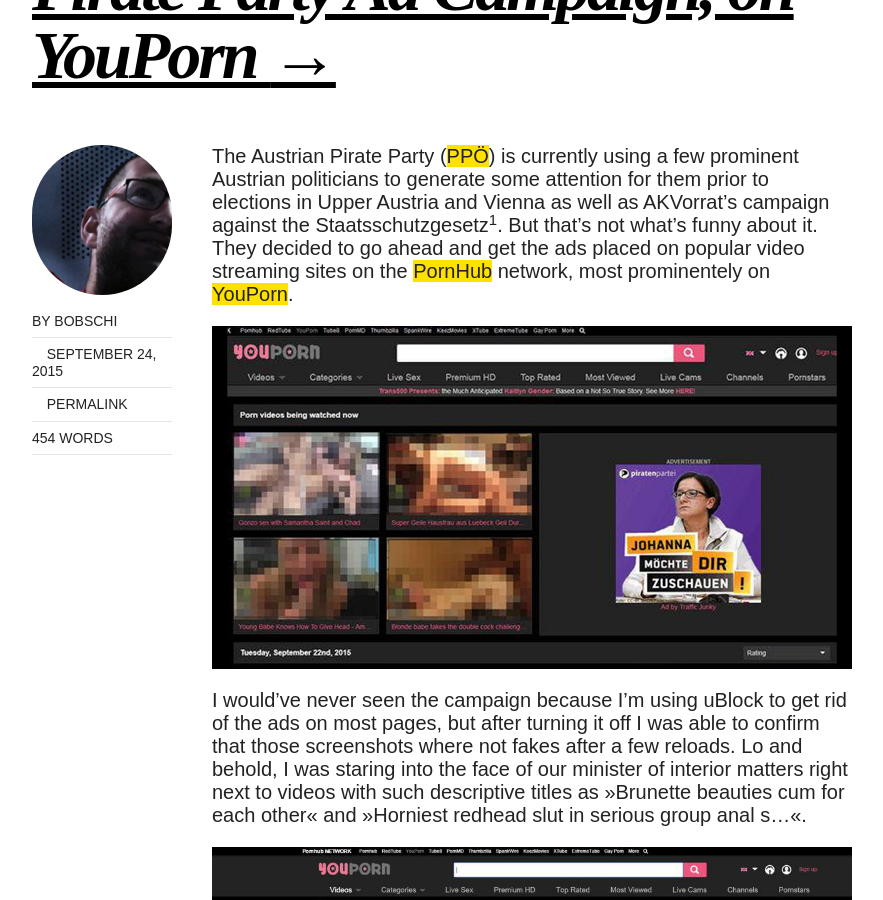
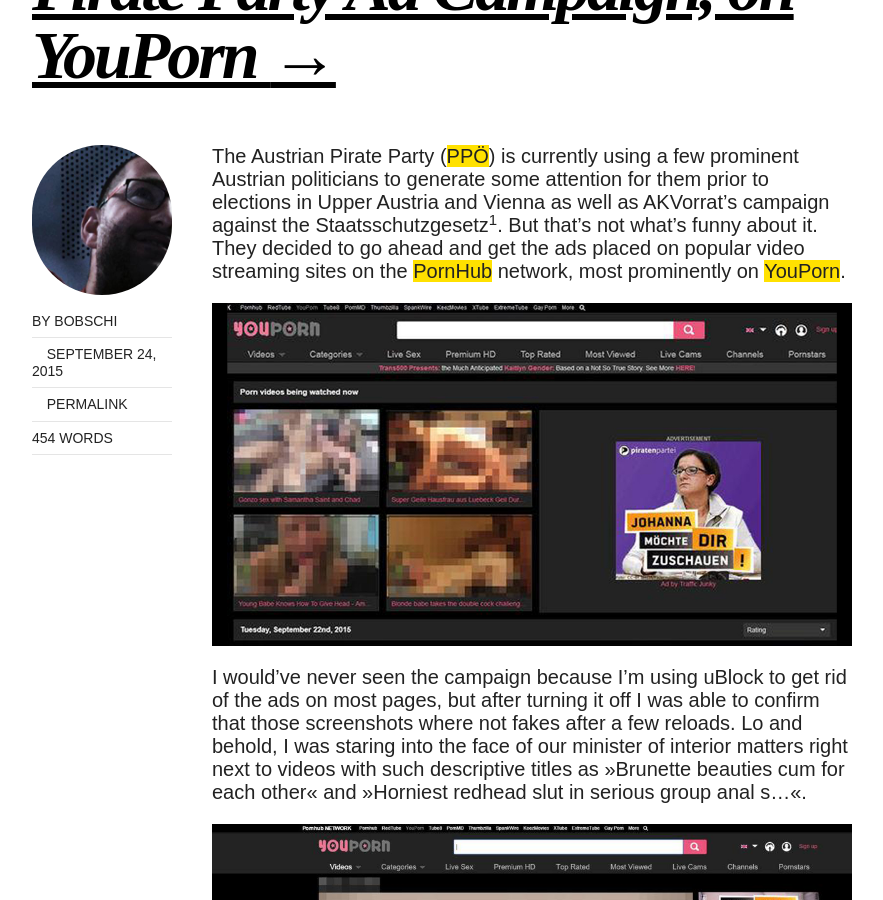
Before and after one commit to bobschi/lebobs.ch, a Jekyll site: the page built from _posts/2015-09-24-pirate-party-ad-campaign.md, in a window 1280 px wide and 900 px high, scrolled down 397 px. Shown: the whole window, without its empty margins (128-1011 px from the left). Built offline with Jekyll 4.4.1, drawn with Linux system fonts in a browser that asks for light colours; nearby versions of some CDN libraries.

Commit message:
Fix spelling errors in post. Ready to publish.

```diff
--- a/_posts/2015-09-24-pirate-party-ad-campaign.md
+++ b/_posts/2015-09-24-pirate-party-ad-campaign.md
@@ -1,19 +1,19 @@
 ---
 layout: post
-date: 2015-09-24 16:53:04 +0200
+date: 2015-09-24 17:43:04 +0200
 title: Pirate Party Ad Campaign, on YouPorn
-category: "meta"
+category: "politics"
 tags: ['politics', 'upper&nbsp;austria', 'youporn', 'politics', 'vienna', 'austria', 'pirate&nbsp;party', 'ppoe', 'interior']
 link: http://privacy.piraten-ooe.at
 ---
 
-The Austrian Pirate Party ([PPÖ](https://www.piratenpartei.at)) is currently using a few prominent Austrian politicians to generate some attention for them prior to elections in Upper Austria and Vienna as well as AKVorrat's campaign against the Staatsschutzgesetz[^1]. But that's not what's funny about it. They decided to go ahead and get the ads placed on popular video streaming sites on the [PornHub](https://pornhub.com) network, most prominentely on [YouPorn](https://youporn.com).
+The Austrian Pirate Party ([PPÖ](https://www.piratenpartei.at)) is currently using a few prominent Austrian politicians to generate some attention for them prior to elections in Upper Austria and Vienna as well as AKVorrat's campaign against the Staatsschutzgesetz[^1]. But that's not what's funny about it. They decided to go ahead and get the ads placed on popular video streaming sites on the [PornHub](https://pornhub.com) network, most prominently on [YouPorn](https://youporn.com).
 
-![First ad of the campaign; shows Mdinister of Interior Johanna-Mikl Leitner with the text "Johanna wants to watch you!" on YouPorn](/images/youporn-1.jpeg)
+![First ad of the campaign; shows Minister of Interior Johanna Mikl-Leitner with the text "Johanna wants to watch you!" on YouPorn](/images/youporn-1.jpeg)
 
 I would've never seen the campaign because I'm using uBlock to get rid of the ads on most pages, but after turning it off I was able to confirm that those screenshots where not fakes after a few reloads. Lo and behold, I was staring into the face of our minister of interior matters right next to videos with such descriptive titles as "Brunette beauties cum for each other" and "Horniest redhead slut in serious group anal s...".
 
-![Second and third ad of the campaign, showing German chancelor Angela Merkl with the text "Does Mother know what you're doing there?" and Austrian chancelor Werner Fayman with the text "I can't do it if somebody's watching!"](/images/youporn-2.jpeg)
+![Second and third ad of the campaign, showing German chancellor Angela Merkl with the text "Does Mother know what you're doing there?" and Austrian chancellor Werner Fayman with the text "I can't do it if somebody's watching!"](/images/youporn-2.jpeg)
 
 What the first screenshot doesn'T show is that actually the ad consists of two panels, the second reading "Your privacy is important to us!"
 
```
